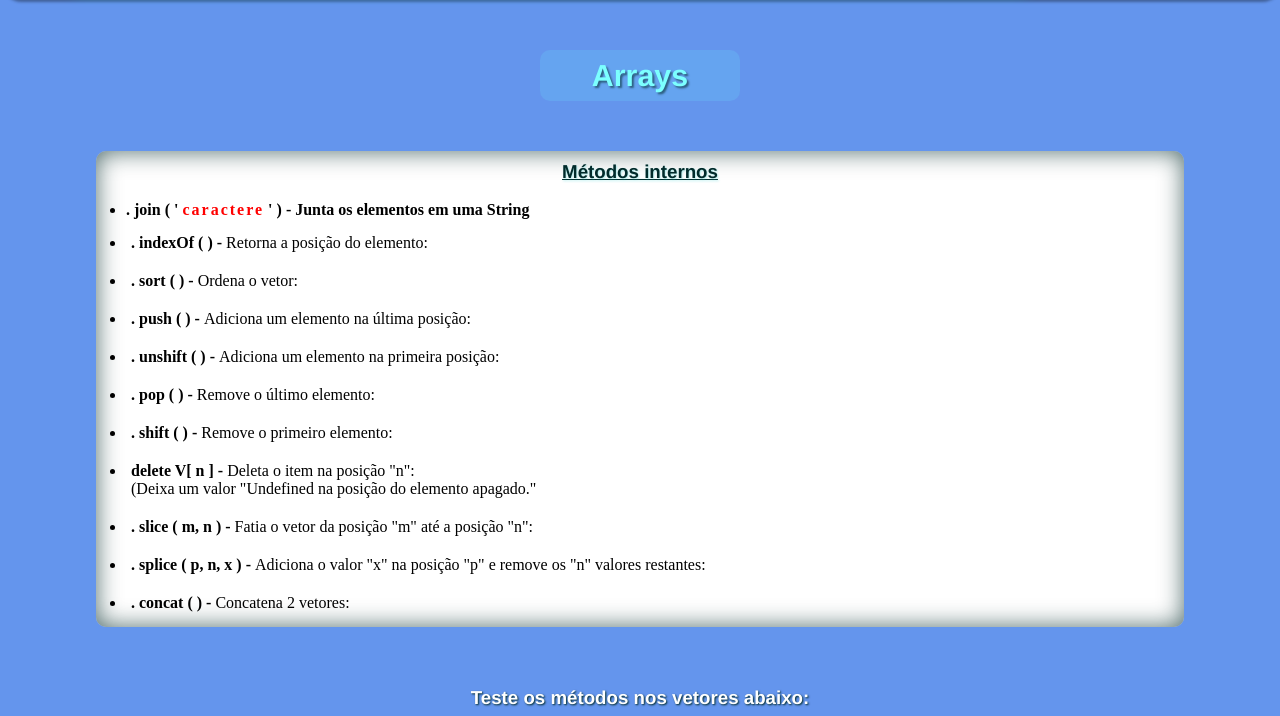
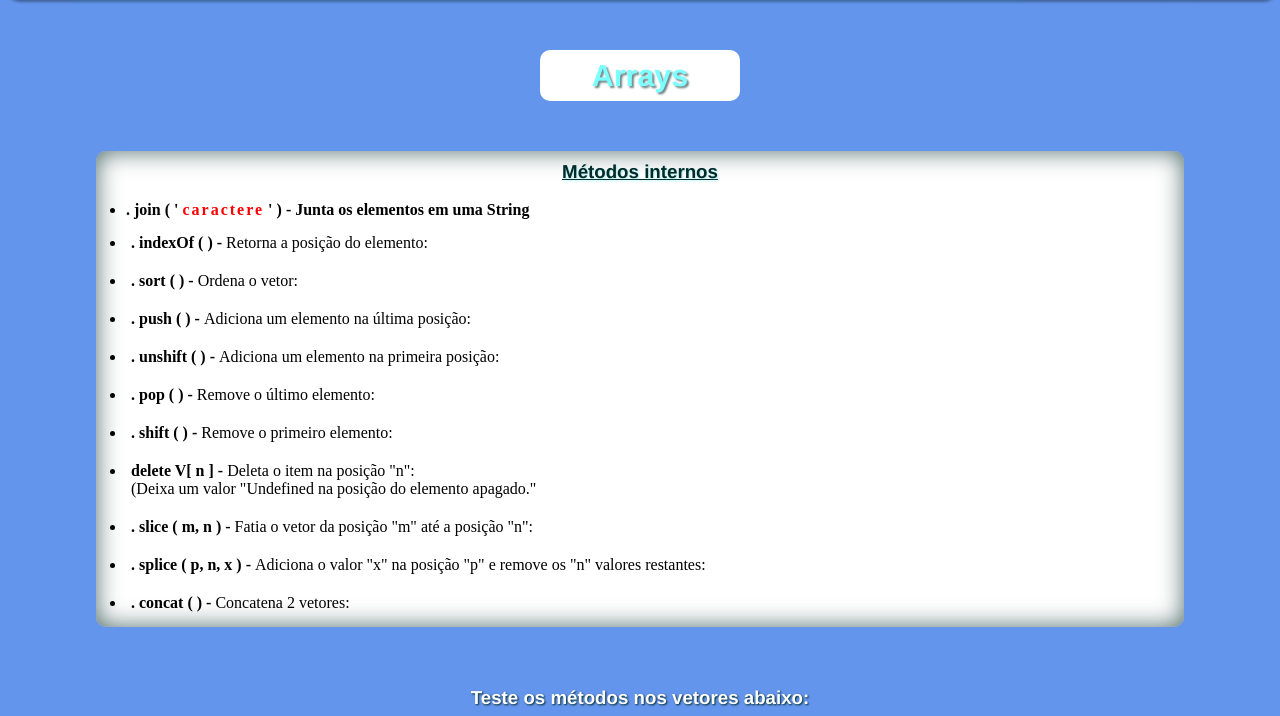
Before and after one commit to lfalvespe/estudos-javascript, a plain HTML site: page metodos-arrays/index.html in a window 1280 px wide. Shown: the part 84-800 px from the top of the page. Drawn offline with Linux system fonts and the light colour scheme.

Commit message:
Update style.css

```diff
--- a/metodos-arrays/style.css
+++ b/metodos-arrays/style.css
@@ -66,7 +66,7 @@ h2 {
     width: 200px;
     margin-top: 40px;
     padding: 8px;
-    background-color: rgba(110, 255, 255, 0.136);
+    background-color: white;
     text-align: center;
     font-size: 1.9em;
     color: rgb(124, 255, 255);
```
